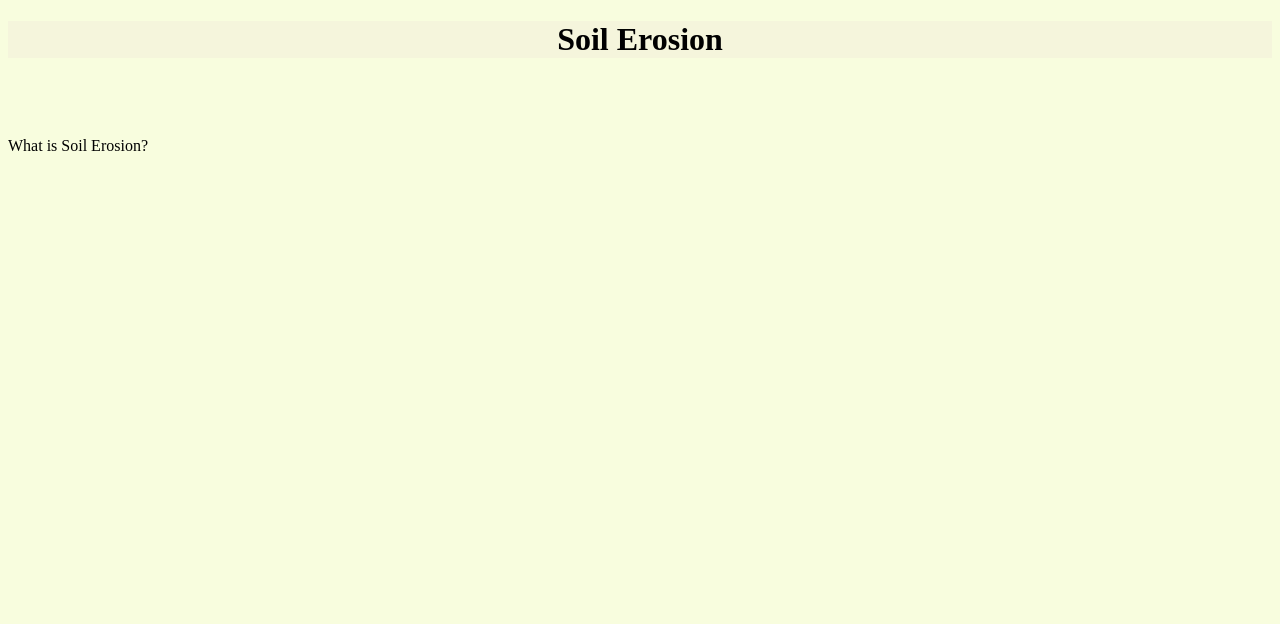
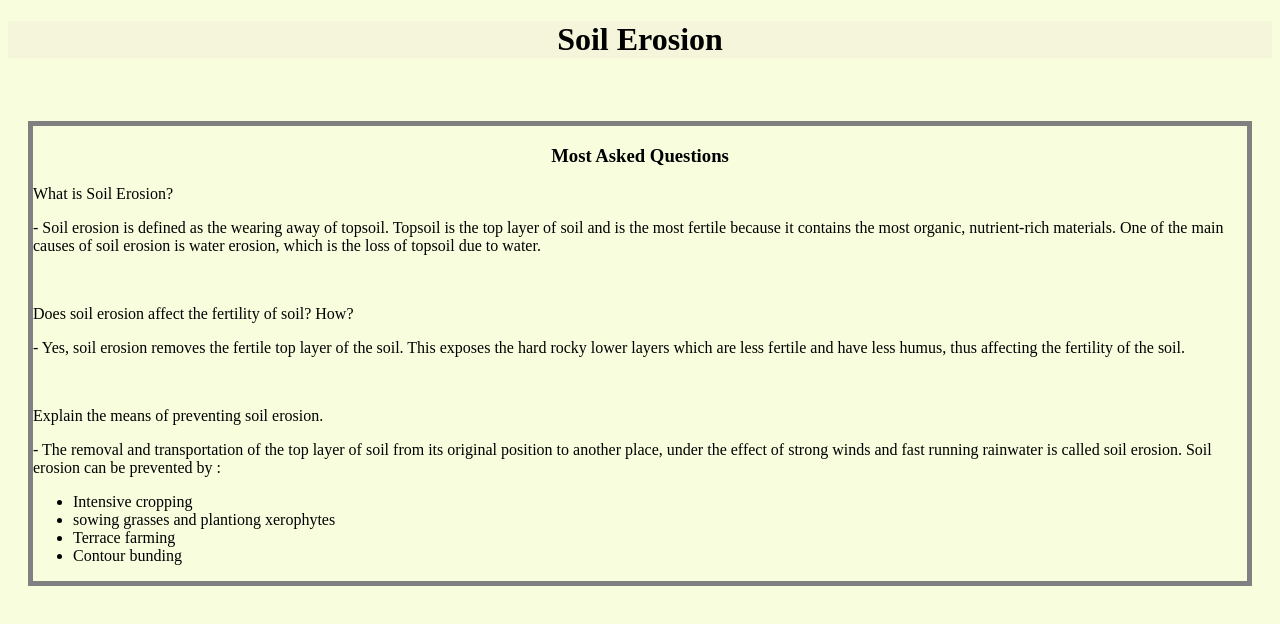
Before and after one commit to masterlobe/Soil-Erosion, a plain HTML site: page Index.html in a window 1280 px wide. Drawn offline with Linux system fonts and the light colour scheme.

Commit message:
most asked questions

```diff
--- a/Index.html
+++ b/Index.html
@@ -12,16 +12,33 @@
         body{
             background-color: rgb(248, 253, 222);
         }
-
+        .Intro{
+            border: grey solid 5px;
+            margin: 0px 20px;
+        }
     </style>
 </head>
 <body>
     <h1 id="Title">Soil Erosion</h1>
     <P style="font-size: 10px;"><marquee direction="right">PROTOTYPE</marquee></P>
     <br>
-    <div>
+    <div class="Intro">
+        <h3 style="text-align: center;">Most Asked Questions</h3>
         <p>What is Soil Erosion?</p>
-
+        <p>- Soil erosion is defined as the wearing away of topsoil. Topsoil is the top layer of soil and is the most fertile because it contains the most organic, nutrient-rich materials. One of the main causes of soil erosion is water erosion, which is the loss of topsoil due to water.</p>
+        <br>
+        <p>Does soil erosion affect the fertility of soil? How?</p>
+        <p>- Yes, soil erosion removes the fertile top layer of the soil. This exposes the hard rocky lower layers which are less fertile and have less humus, thus affecting the fertility of the soil.</p>
+        <br>
+        <p>Explain the means of preventing soil erosion.</p>
+        <p>- The removal and transportation of the top layer of soil from its original position to another place, under the effect of strong winds and fast running rainwater is called soil erosion. Soil erosion can be prevented by :
+            <ul>
+                <li>Intensive cropping</li>
+                <li>sowing grasses and plantiong xerophytes</li>
+                <li>Terrace farming</li>
+                <li>Contour bunding</li>
+            </ul>
+        </p>
     </div>
 </body>
 </html>
```
